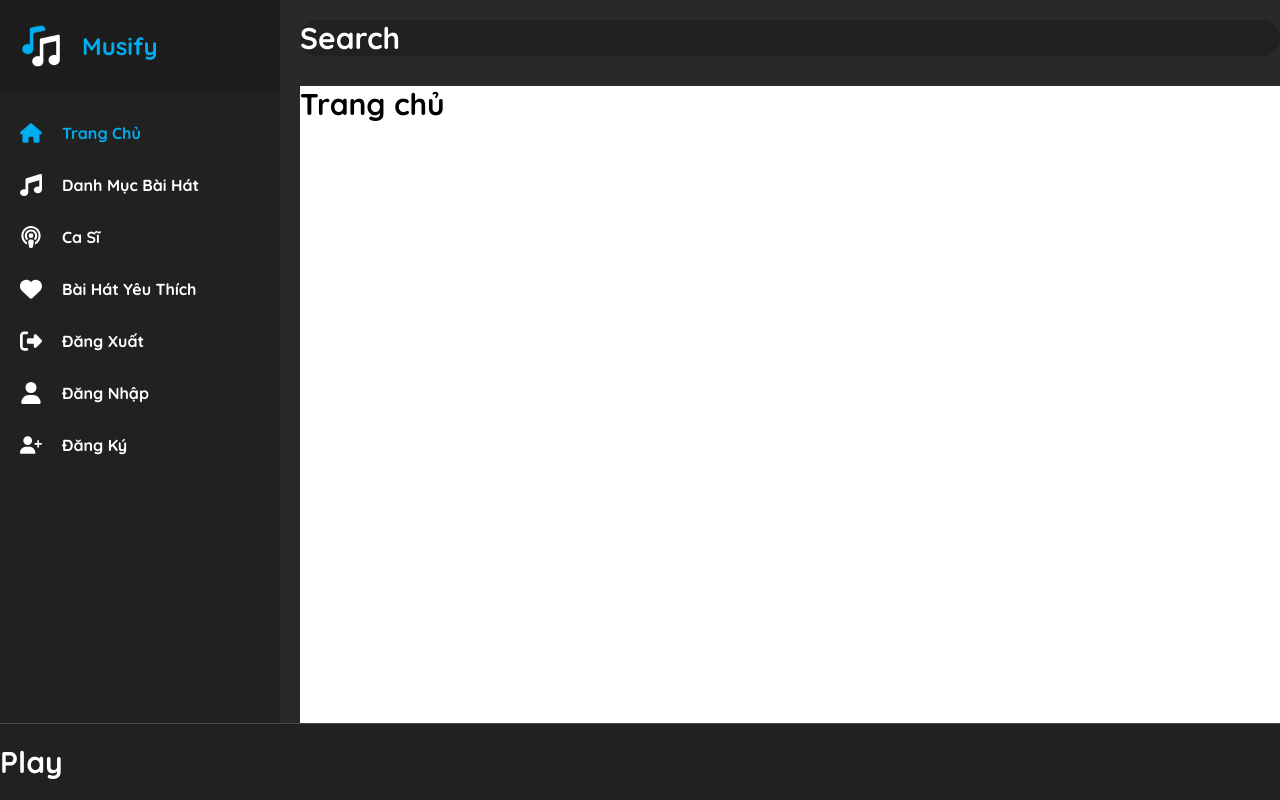
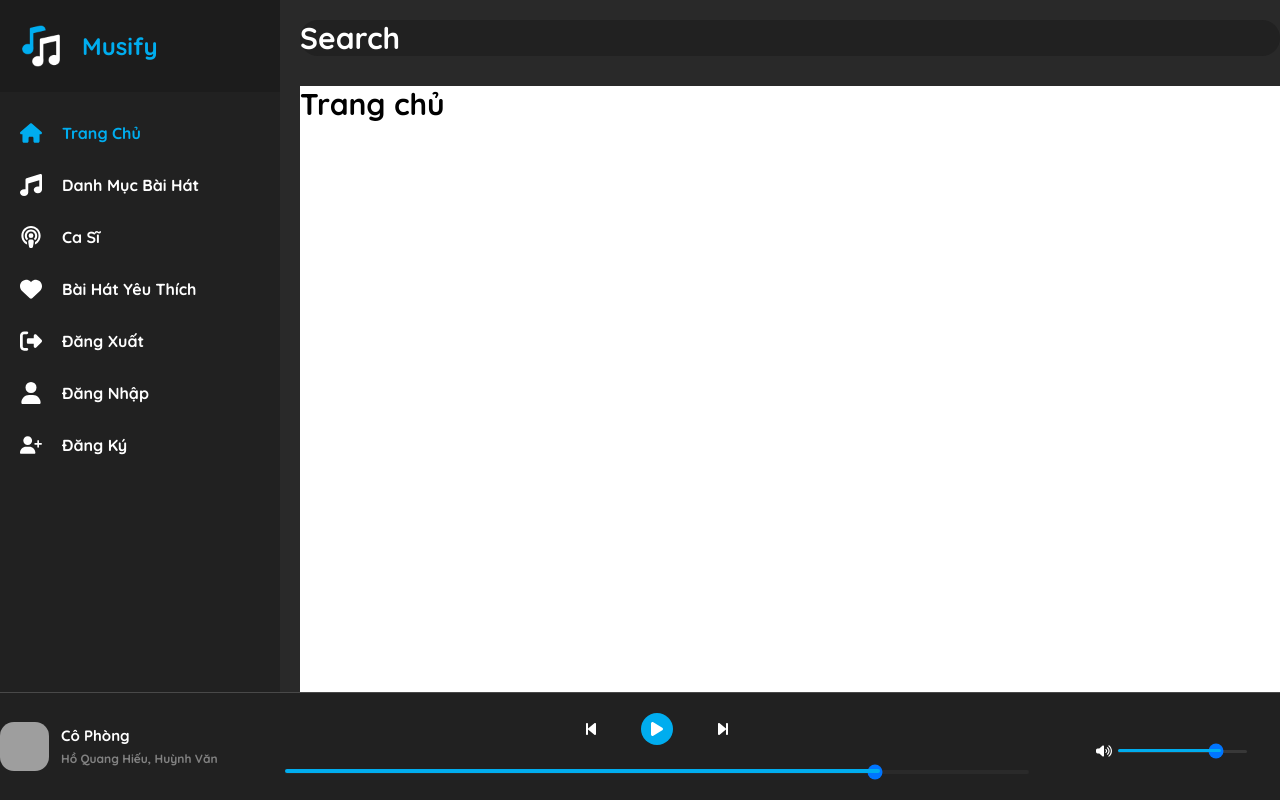
Before and after one commit to maitatduy/Musify, a Next.js app: page / in a window 1280 px wide. Shown: the top 800 px of the page. Built offline with nearby package versions, Linux system fonts and the light colour scheme; grey boxes are pictures that could not be loaded.

Commit message:
feat: add Play component

```diff
--- a/src/app/components/play/Play.tsx
+++ b/src/app/components/play/Play.tsx
@@ -1,9 +1,72 @@
+import {
+  FaBackwardStep,
+  FaPlay,
+  FaForwardStep,
+  FaVolumeHigh,
+} from "react-icons/fa6";
+
 export default function Play() {
-    return (
-        <>
-            <div className={"bg-[#212121] border-t border-[#494949] fixed bottom-0 left-0 w-full z-[999] py-5"}>
-                <h1 className={"text-3xl text-white font-bold"}>Play</h1>
+  return (
+    <>
+      <div className="bg-[#212121] border-t border-[#494949] fixed bottom-0 left-0 w-full z-[999] py-[20px]">
+        <div className="container mx-auto flex items-center justify-between">
+          <div className="w-[218px] flex items-center">
+            <div className="w-[49px] aspect-square rounded-[14px] truncate">
+              <img
+                src="/demo/image-1.png"
+                alt="Cô Phòng"
+                className="w-full h-full object-cover"
+              />
             </div>
-        </>
-    );
+            <div className="flex-1 ml-[12px]">
+              <div className="text-white font-[700] text-[15px] mb-[2px]">
+                Cô Phòng
+              </div>
+              <div className="text-[#FFFFFF70] font-[700] text-[12px]">
+                Hồ Quang Hiếu, Huỳnh Văn
+              </div>
+            </div>
+          </div>
+          <div className="flex-1 mx-[67px]">
+            <div className="flex items-center justify-center">
+              <button className="text-white text-[16px]">
+                <FaBackwardStep />
+              </button>
+              <button className="text-white text-[16px] w-[32px] h-[32px] bg-primary rounded-full mx-[42px] inline-flex items-center justify-center">
+                <FaPlay />
+              </button>
+              <button className="text-white text-[16px]">
+                <FaForwardStep />
+              </button>
+            </div>
+            <div className="mt-[11px] relative">
+              <div className="bg-primary w-[80%] h-[4px] rounded-[50px] absolute top-[13px] left-[0]"></div>
+              <input
+                type="range"
+                min={0}
+                max={100}
+                defaultValue={80}
+                className="rounded-[50px] bg-[#FFFFFF0A] w-full h-[4px] appearance-none range-sm cursor-pointer"
+              />
+            </div>
+          </div>
+          <div className="w-[184px] flex items-end">
+            <button className="text-white text-[16px]">
+              <FaVolumeHigh />
+            </button>
+            <div className="ml-[6px] relative">
+              <div className="bg-primary w-[80%] h-[3px] rounded-[50px] absolute top-[14px] left-[0]"></div>
+              <input
+                type="range"
+                min={0}
+                max={100}
+                defaultValue={80}
+                className="rounded-[50px] bg-[#FFFFFF1A] w-full h-[3px] appearance-none range-sm cursor-pointer"
+              />
+            </div>
+          </div>
+        </div>
+      </div>
+    </>
+  );
 }
```
